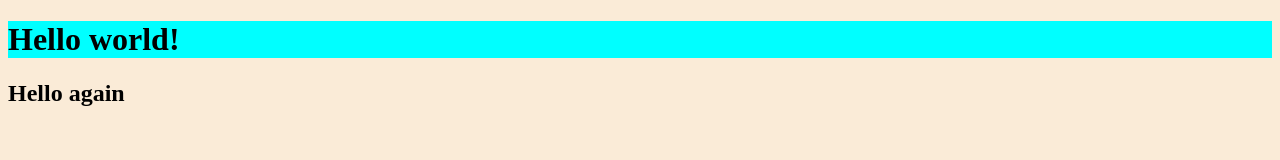
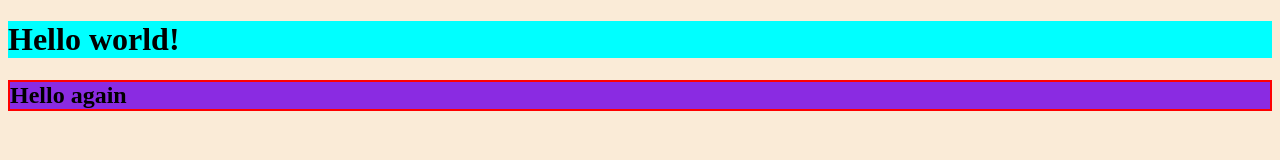
Before and after one commit to Moer94/testGit, a plain HTML site: page index.html in a window 1280 px wide. Drawn offline with Linux system fonts and the light colour scheme.

Commit message:
changed bg color of h2 and added border

```diff
--- a/style.css
+++ b/style.css
@@ -6,3 +6,7 @@ h1{
 
     background-color: aqua;
 }
+h2{
+    border: 2px red solid;
+    background-color: blueviolet;
+}
```
